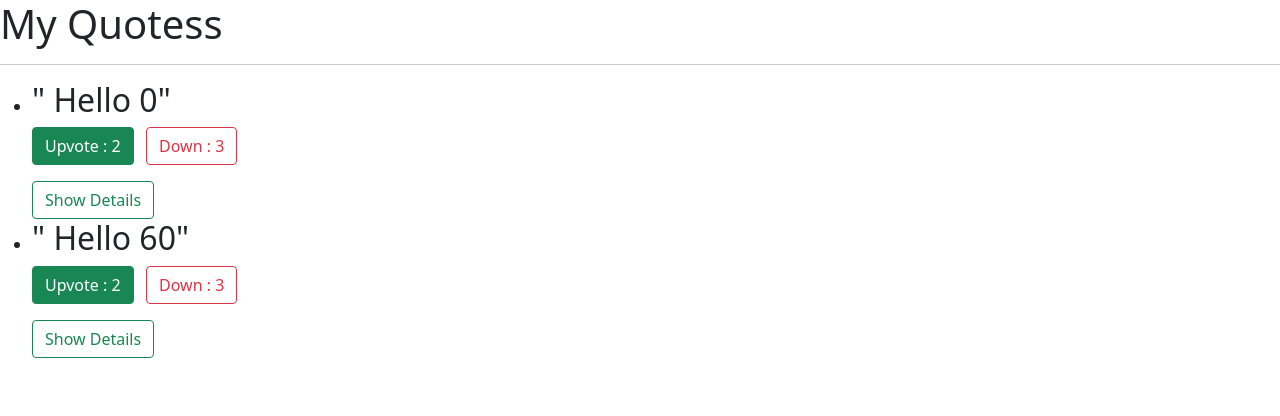
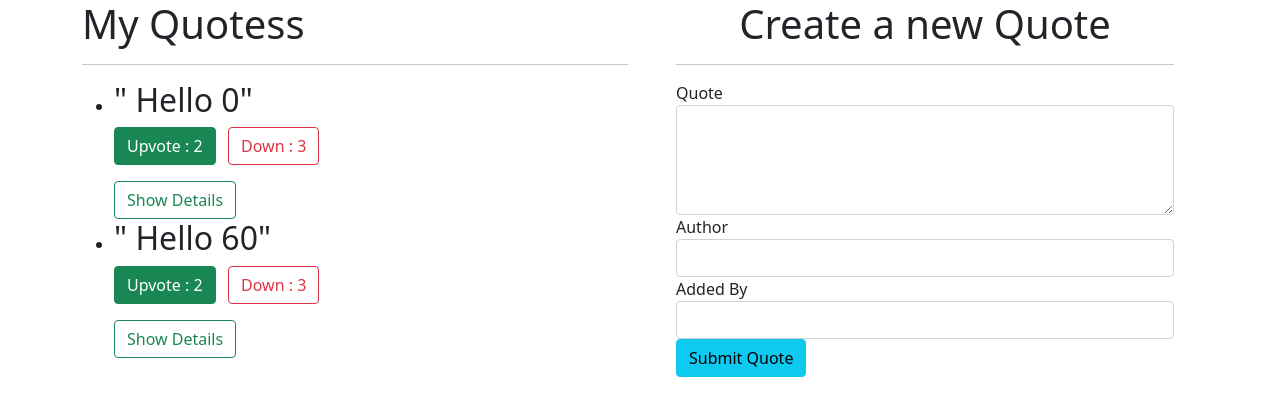
Before and after one commit to ianmwema07/Quotes2, an Angular app: page / in a window 1280 px wide. Shown: the top 416 px of the page. Built offline with nearby package versions, Linux system fonts and the light colour scheme.

Commit message:
add function to create a new quote in quote-form.components.ts

```diff
--- a/src/app/app.module.ts
+++ b/src/app/app.module.ts
@@ -7,6 +7,8 @@ import { QuoteComponent } from './quote/quote.component';
 import { QuoteDetailsComponent } from './quote/quote-details/quote-details.component';
 import { DayCountPipe } from './day-count.pipe';
 import { QuoteFormComponent } from './quote-form/quote-form.component';
+
+import { FormsModule } from '@angular/forms';
 
 @NgModule({
   declarations: [
@@ -18,7 +20,8 @@ import { QuoteFormComponent } from './quote-form/quote-form.component';
   ],
   imports: [
     BrowserModule,
-    AppRoutingModule
+    AppRoutingModule,
+    FormsModule
   ],
   providers: [],
   bootstrap: [AppComponent]
--- a/src/app/quote-form/quote-form.component.html
+++ b/src/app/quote-form/quote-form.component.html
@@ -1,5 +1,5 @@
 <div class="container-fluid">
-  <h2 class="text-center">Create a new Quote</h2>
+  <h1 class="text-center">Create a new Quote</h1>
   <hr>
   <form>
     <div class="form-group">
--- a/src/app/quote-form/quote-form.component.ts
+++ b/src/app/quote-form/quote-form.component.ts
@@ -1,4 +1,5 @@
 import { Component, OnInit } from '@angular/core';
+import { Quote } from '../quote';
 
 @Component({
   selector: 'app-quote-form',
@@ -7,6 +8,8 @@ import { Component, OnInit } from '@angular/core';
 })
 export class QuoteFormComponent implements OnInit {
 
+  newQuote = new Quote(0,"","","",0,0,new Date);
+
   constructor() { }
 
   ngOnInit(): void {
--- a/src/app/quote/quote.component.html
+++ b/src/app/quote/quote.component.html
@@ -1,4 +1,7 @@
-<div>
+<div class="container">
+
+  <div class="row">
+    <div class="col-md-6">
       <h1>My Quotess</h1>
       <hr>
       <ul>
@@ -13,3 +16,8 @@
         </div>
       </ul>
     </div>
+    <div class="col-md-6">
+      <app-quote-form></app-quote-form>
+    </div>
+  </div>
+</div>
```
Lines whose indentation alone changed are shown as unchanged.
